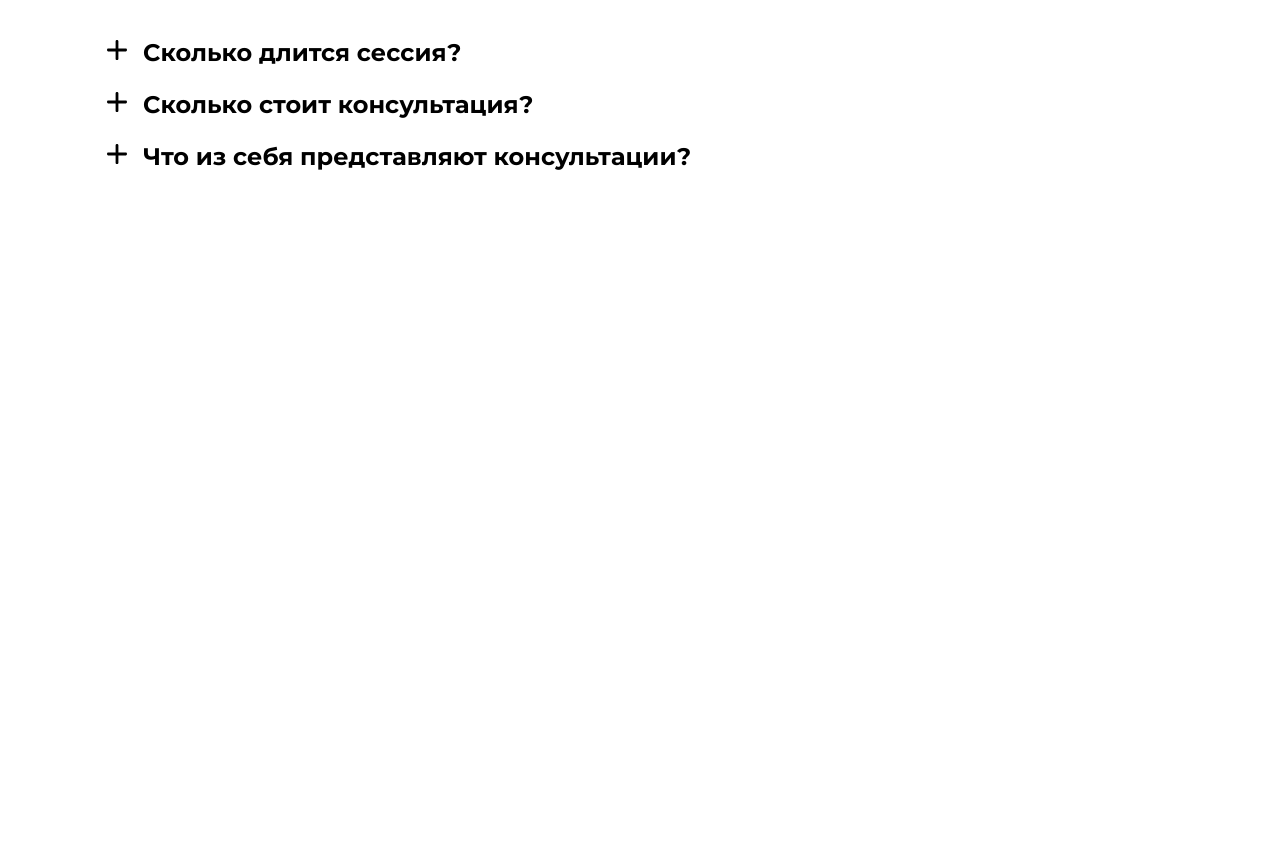
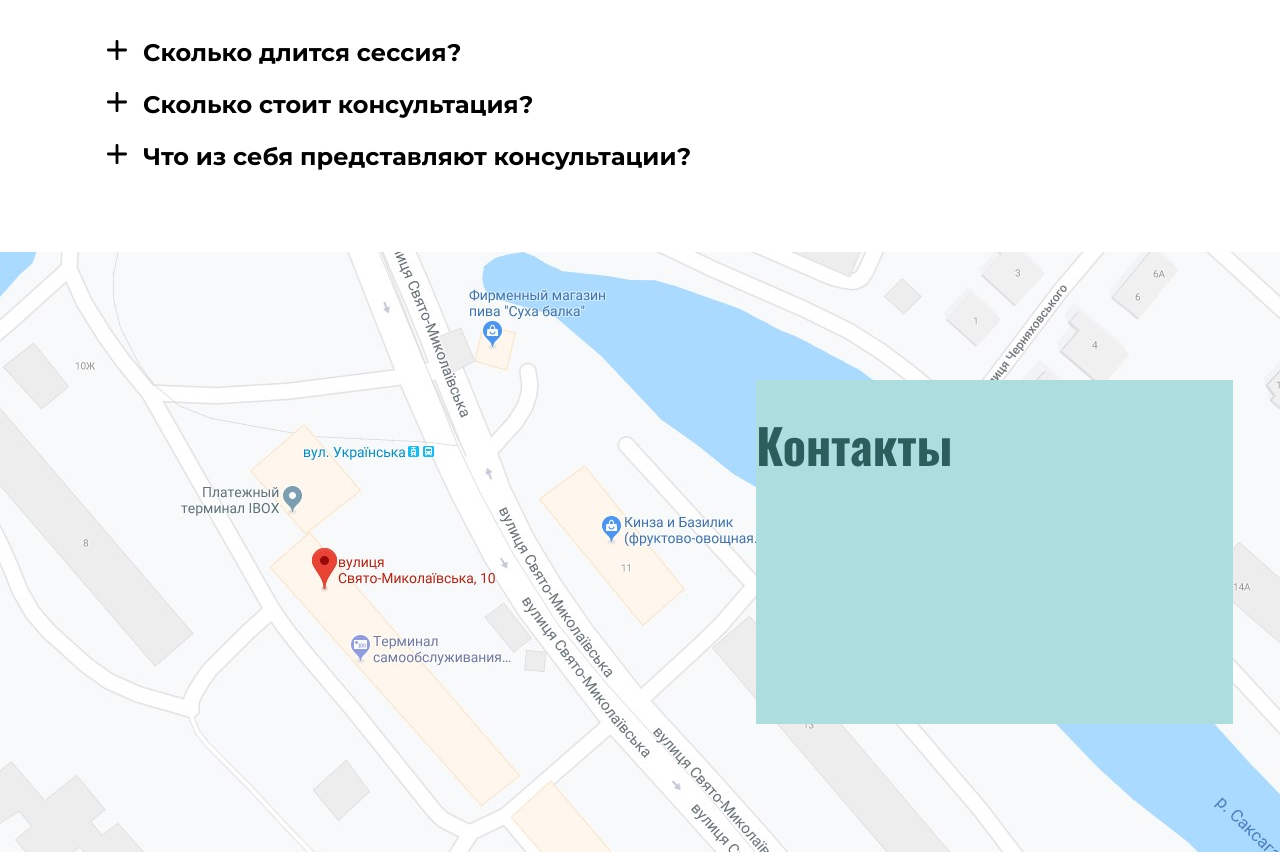
Before and after one commit to denystarasiuk/marin-site, a plain HTML site: page index.html in a window 1280 px wide. Shown: the part 3862-4714 px from the top of the page. Before the commit the page ends 4114 px from the top, so only its background shows below. Drawn offline with Linux system fonts and the light colour scheme.

Commit message:
started contact layout

```diff
--- a/index.html
+++ b/index.html
@@ -269,6 +269,13 @@
                 </summary>
             </details>
         </section>
+        <section class="contact center">
+            <div class="contact__group">
+                <h2 class="contact__title">
+                    Контакты
+                </h2>
+            </div>
+        </section>
     </main>
 
 
--- /dev/null
+++ b/sass/_contact.scss
@@ -0,0 +1,24 @@
+.contact {
+    background-image: url(../img/map.jpg);
+    background-size: cover;
+    background-position: center;
+    background-repeat: no-repeat;
+    padding-top: 128px;
+    padding-bottom: 128px;
+    display: flex;
+    flex-direction: row-reverse;
+    &__group {
+        width: 477px;
+        height: 344px;
+        background-color: #ADDDDE;
+    }
+    &__title {
+        color: #2D5E5E;
+        font-size: 48px;
+        font-weight: 700;
+        line-height: 1.5;
+        margin: 0;
+        padding-top: 29px;
+    }
+
+}
--- a/sass/style.scss
+++ b/sass/style.scss
@@ -12,3 +12,4 @@
 @import "comment";
 @import "articles";
 @import "question";
+@import "contact";
```
Also changed, not shown: css/style.css, img/map.jpg (added), 1 other file.
